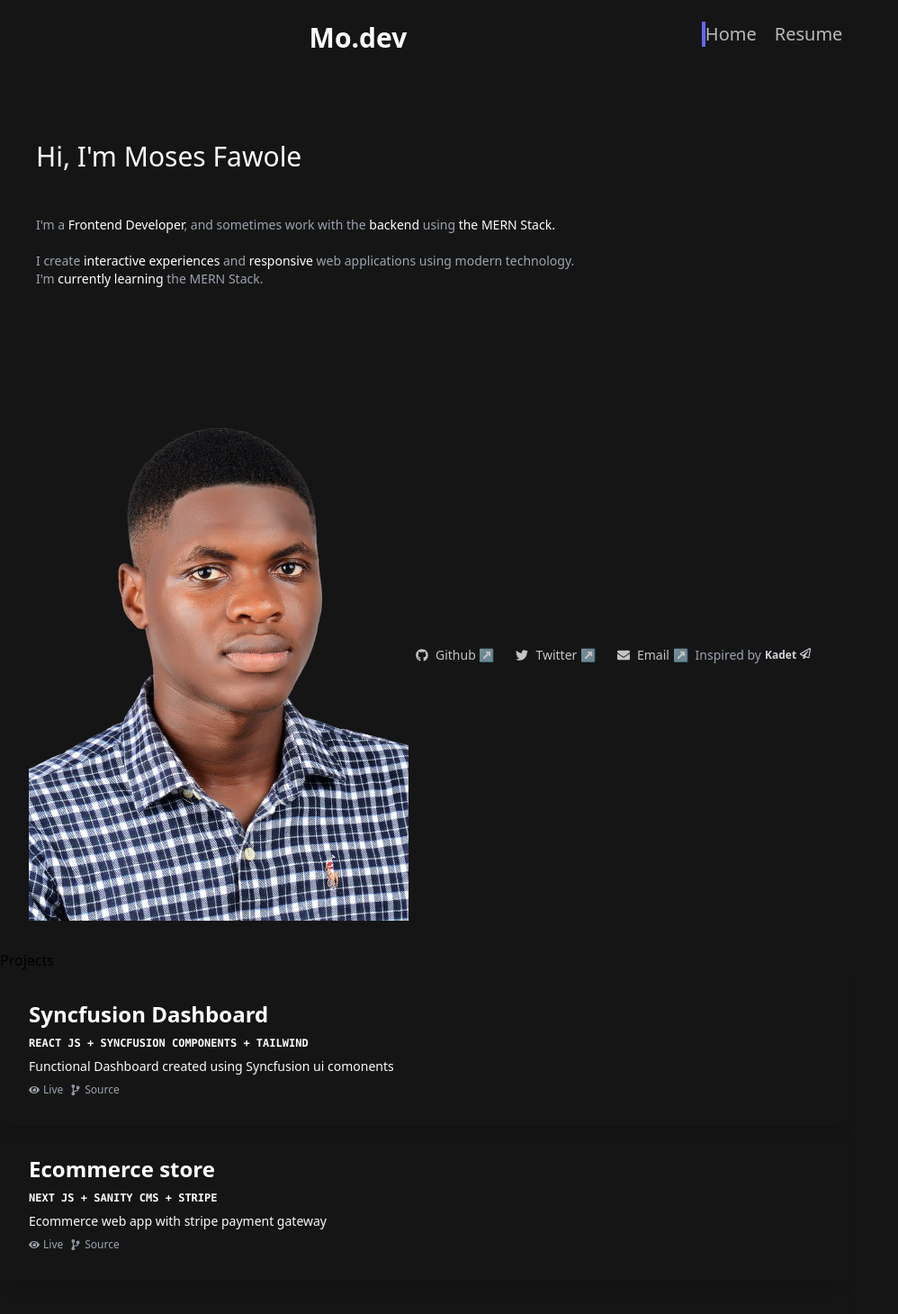
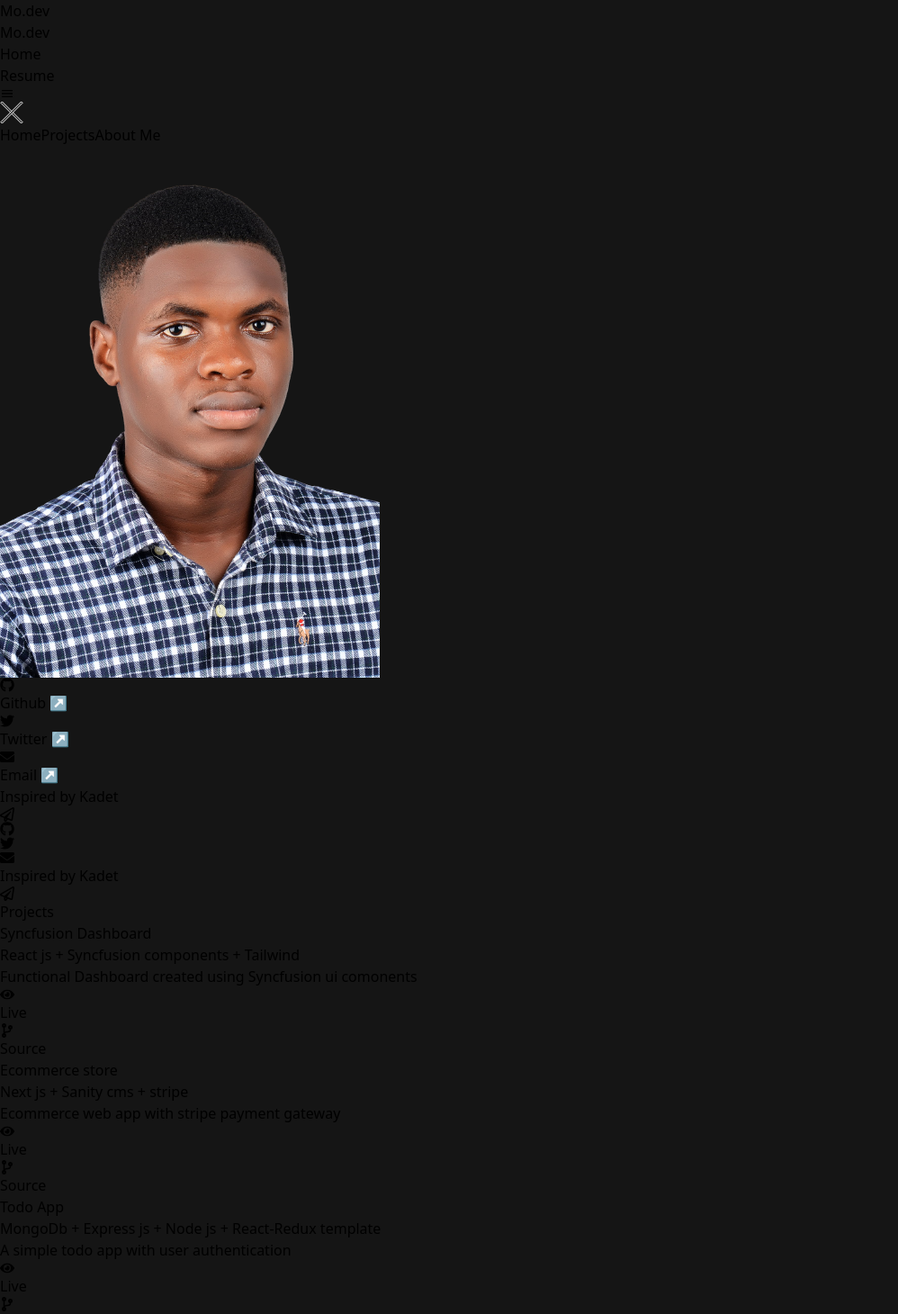
Before and after one commit to mosesfawole/portfolio, a React (Create React App) app: page / in a window 1280 px wide. Shown: the top 1460 px of the page at 90% size, without its empty margins (0-998 px from the left). Built offline with nearby package versions, Linux system fonts and the light colour scheme.

Commit message:
remove all styles

```diff
--- a/src/components/Explore.jsx
+++ b/src/components/Explore.jsx
@@ -22,17 +22,14 @@ const Explore = () => {
     },
   };
   return (
-    <div className="buttons flex justify-center p-4  md:hidden">
+    <div className="">
       <motion.button
         variants={buttonVariants}
         hidden="hidden"
         animate="visible"
-        className="button flex p-2 items-center text-gray-200  rounded-md "
+        className=" "
       >
-        <Link
-          className="flex items-center text-md font-semibold"
-          to="/projects"
-        >
+        <Link className="" to="/projects">
           Explore <FaArrowRight className="ml-2" />
         </Link>
       </motion.button>
--- a/src/components/Footer.jsx
+++ b/src/components/Footer.jsx
@@ -8,49 +8,49 @@ import Avi from "../image/Banner.avif";
 const Footer = () => {
   return (
     <>
-      <div className="hidden md:p-8  text-white md:flex   ">
+      <div className=" ">
         <div className="">
-          <img src={Avi} alt="" className="avatar" />
+          <img src={Avi} alt="" className="" />
         </div>
-        <div className="flex foot items-center justify-center text-sm space-x-4">
+        <div className="">
           <a
             rel="noreferrer"
             href="https://github.com/mosesfawole"
             target="_blank"
-            className="flex items-center md:opacity-75 md:hover:opacity-100 "
+            className=""
           >
-            <FaGithub className=" md:m-2 mr-2" /> Github ↗
+            <FaGithub className="" /> Github ↗
           </a>
           <a
             rel="noreferrer"
             href="https://twitter.com/Pharwolehh"
             target="_blank"
             noreferrer="true"
-            className="flex items-center md:opacity-75 md:hover:opacity-100 "
+            className=""
           >
-            <FaTwitter className="md:m-2 mr-2" /> Twitter ↗
+            <FaTwitter className="" /> Twitter ↗
           </a>
           <a
             rel="noreferrer"
             href="mailto:pharwoleh.dev@gmail.com"
             target="_blank"
             noreferrer="true"
-            className="flex items-center md:opacity-75 hover:opacity-100 "
+            className=" "
           >
-            <FaEnvelope className="md:m-2 mr-2" /> Email ↗
+            <FaEnvelope className="" /> Email ↗
           </a>
         </div>
-        <div className="text-center flex text-sm  text-gray-400  md:text-start ">
-          <p className=" p-2 flex items-center ">
+        <div className="">
+          <p className="  ">
             Inspired by{" "}
             <a
               rel="noreferrer"
-              className=" text-xs flex  items- ml-1 text-gray-300 font-semibold hover:text-white"
+              className=""
               href="https://kadet.dev/"
               target="_blank"
             >
               Kadet{""}
-              <span className="flex ml-1">
+              <span className="">
                 {" "}
                 <FaRegPaperPlane />
               </span>
@@ -60,46 +60,46 @@ const Footer = () => {
       </div>
 
       {/* mobile view */}
-      <div className="md:hidden  text-white flex flex-col items-center  text-2xl   ">
-        <div className="flex-row flex  space-x-4 mb-2 mt-4">
+      <div className="">
+        <div className="">
           <a
             rel="noreferrer"
             href="https://github.com/mosesfawole"
             target="_blank"
-            className="flex items-center md:opacity-75 md:hover:opacity-100 "
+            className=" "
           >
-            <FaGithub className=" md:m-2 mr-2" />
+            <FaGithub className="" />
           </a>
           <a
             rel="noreferrer"
             href="https://twitter.com/Pharwolehh"
             target="_blank"
             noreferrer="true"
-            className="flex items-center md:opacity-75 md:hover:opacity-100 "
+            classNamecenter=""
           >
-            <FaTwitter className="md:m-2 mr-2" />
+            <FaTwitter className="" />
           </a>
           <a
             rel="noreferrer"
             href="mailto:pharwoleh.dev@gmail.com"
             target="_blank"
             noreferrer="true"
-            className="flex items-center md:opacity-75 md:hover:opacity-100 "
+            className=" "
           >
-            <FaEnvelope className="md:m-2 mr-2" />
+            <FaEnvelope className="" />
           </a>
         </div>
-        <div className="text-center flex text-sm  text-gray-400  md:text-start ">
-          <p className=" p-2 flex items-center ">
+        <div className=" ">
+          <p className="">
             Inspired by{" "}
             <a
               rel="noreferrer"
-              className=" text-xs flex  items- ml-1 text-gray-300 font-semibold hover:text-white"
+              className=""
               href="https://kadet.dev/"
               target="_blank"
             >
               Kadet{""}
-              <span className="flex ml-1">
+              <span className="">
                 {" "}
                 <FaRegPaperPlane />
               </span>
--- a/src/components/Header.jsx
+++ b/src/components/Header.jsx
@@ -24,11 +24,11 @@ const Header = () => {
   return (
     // navbar
     <div className="">
-      <motion.div className="mx-auto p-4 ">
+      <motion.div className=" ">
         {/* Flex container  */}
-        <div className="flex items-center justify-between md:justify-evenly ">
+        <div className=" ">
           {/* Logo */}
-          <p className="md:hidden text-white text-3xl font-rale font-bold">
+          <p className="">
             <Link to="/">Mo.dev</Link>
           </p>
           <motion.div
@@ -42,40 +42,28 @@ const Header = () => {
               top: 0,
               bottom: 0,
             }}
-            className="pt-2 "
+            className=" "
           >
-            <p className="hidden md:flex text-white text-3xl font-rale font-bold cursor-move">
-              Mo.dev
-            </p>
+            <p className="">Mo.dev</p>
           </motion.div>
           {/* Menu items */}
           <motion.div
             initial={{ y: -250 }}
             animate={{ y: 0 }}
             transition={{ delay: 0.6, type: "string", stiffness: 500 }}
-            className="hidden text-xl space-x-6 font-arima md:flex "
+            className=" "
           >
-            <ul className=" text-white flex items-center space-x-5  ">
+            <ul className="">
               <motion.li
                 onClick={() => setActive(!active)}
-                className={active ? "border-l-4 border-indigo-500 " : "  "}
+                className={active ? "" : "  "}
               >
-                <Link
-                  className="li opacity-70 hover:opacity-100 items-center"
-                  to="/"
-                >
+                <Link className="" to="/">
                   Home
                 </Link>
               </motion.li>
-              <li
-                onClick={() => setActive(false)}
-                className={
-                  active
-                    ? "opacity:70"
-                    : "border-l-4 opacity:100 border-indigo-500"
-                }
-              >
-                <Link className="li opacity-70 hover:opacity-100" to="/info">
+              <li onClick={() => setActive(false)} className={active ? "" : ""}>
+                <Link className="" to="/info">
                   Resume
                 </Link>
               </li>{" "}
@@ -83,17 +71,11 @@ const Header = () => {
           </motion.div>
 
           {/* Mobile menu  */}
-          <div className="md:hidden">
-            <MdMenu
-              className={isMenu ? "" : "text-white text-3xl"}
-              onClick={openMenu}
-            />
+          <div className="">
+            <MdMenu className={isMenu ? "" : ""} onClick={openMenu} />
 
-            <div id="menu" className={isMenu ? "app-menu" : "hidden"}>
-              <div
-                onClick={handleClose}
-                className="flex closebtn font-bold text-white  "
-              >
+            <div id="menu" className={isMenu ? "" : ""}>
+              <div onClick={handleClose} className=" ">
                 <svg
                   stroke="#fff"
                   fill="#fff"
@@ -107,7 +89,7 @@ const Header = () => {
                   </g>
                 </svg>
               </div>
-              <div className="content text-2xl">
+              <div className="">
                 <Link to="/" onClick={handleClose}>
                   Home
                 </Link>
--- a/src/components/HeroText.jsx
+++ b/src/components/HeroText.jsx
@@ -20,32 +20,22 @@ const HeroText = () => {
   };
 
   return (
-    <motion.div
-      hidden={{ x: "-100vw" }}
-      animate={{ x: 0 }}
-      className="flex flex-col left md:top-40 md:p-10"
-    >
-      <div className="md:hidden flex  justify-center avi">
-        <img loading='lazy' src={Avi} alt="" className="" />
+    <motion.div hidden={{ x: "-100vw" }} animate={{ x: 0 }} className="">
+      <div className="">
+        <img loading="lazy" src={Avi} alt="" className="" />
       </div>
-      <div className=" flex hero-text flex-col text-sm text-center md:mt-10  md:px-0 md:text-start text-gray-400 ">
-        <h1 className=" text-3xl text-white mb-2 ">Hi, I'm Moses Fawole</h1>
-        <h2 className=" text-sm mb-3 md:mt-10  ">
-          I'm a{" "}
-          <span className="text-white font-indie ">Frontend Developer</span>,
-          and sometimes work with the{" "}
-          <span className="text-white font-indie ">backend </span> using
-          <span className="text-white font-indie "> the MERN Stack. </span>
+      <div className=" ">
+        <h1 className="">Hi, I'm Moses Fawole</h1>
+        <h2 className=" ">
+          I'm a <span className=" ">Frontend Developer</span>, and sometimes
+          work with the <span className="">backend </span> using
+          <span className=""> the MERN Stack. </span>
         </h2>
-        <p className="md:mb-10  md:mt-2  ">
-          I create{" "}
-          <span className="text-white font-indie ">
-            interactive experiences
-          </span>{" "}
-          and <span className="text-white font-indie ">responsive</span> web
-          applications using modern technology.
-          <br /> I'm{" "}
-          <span className="text-white font-indie ">currently learning </span>
+        <p className="">
+          I create <span className="">interactive experiences</span> and{" "}
+          <span className="">responsive</span> web applications using modern
+          technology.
+          <br /> I'm <span className="">currently learning </span>
           the MERN Stack.
           <br />
         </p>
--- a/src/components/Project.jsx
+++ b/src/components/Project.jsx
@@ -24,35 +24,33 @@ const Project = ({ details }) => {
       variants={containerVariants}
       initial="hidden"
       animate="visible"
-      className="flex flex-col cursor-default"
+      className=""
     >
-      <div className="box p-8   rounded-lg   text-white  shadow-lg ">
-        <h3 className="text-2xl font-arima  font-semibold mb-2">{title}</h3>
-        <h4 className="uppercase tech font-mono font-semibold text-xs mb-2 ">
-          {technology}
-        </h4>
-        <p className="desc text-sm text-gray-50   mb-2">{description}</p>
-        <div className="flex text-xs  ">
-          <span className="icon   text-gray-400 hover:text-white">
+      <div className=" ">
+        <h3 className="">{title}</h3>
+        <h4 className="">{technology}</h4>
+        <p className="">{description}</p>
+        <div className="">
+          <span className="">
             <a
               title="Live preview"
-              className="mr-2 flex  items-center"
+              className=""
               href={live}
               target="_blank"
               rel="noreferrer"
             >
-              <FaEye className="mr-1" /> Live
+              <FaEye className="" /> Live
             </a>
           </span>
-          <span className="icon  text-gray-400 hover:text-white">
+          <span className="">
             <a
               title="Source code"
-              className="mr-2  flex items-center"
+              className=""
               href={github}
               target="_blank "
               rel="noreferrer"
             >
-              <FaCodeBranch className="mr-1" /> Source
+              <FaCodeBranch className="" /> Source
             </a>
           </span>
         </div>
```
